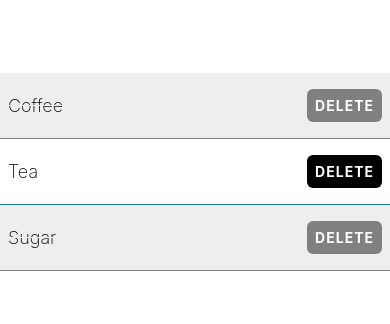
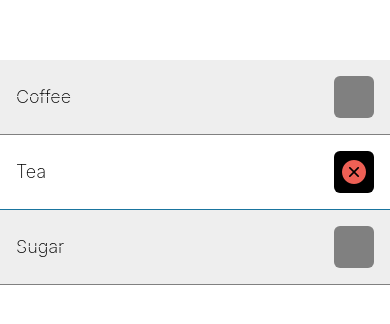
Before and after one commit to nathinho89/taskly, a React Native app: screen / in a window 390 px wide. Shown: the part 250-574 px from the top of the page. Built offline with nearby package versions, Linux system fonts and the light colour scheme.

Commit message:
Adding close icon to delete

```diff
--- a/components/ShoppingListItem.tsx
+++ b/components/ShoppingListItem.tsx
@@ -1,5 +1,6 @@
 import { StyleSheet, Text, View, TouchableOpacity, Alert } from 'react-native';
 import { theme } from '../theme';
+import AntDesign from '@expo/vector-icons/AntDesign';
 
 type ShoppingListItemProps = {
   name: string;
@@ -44,8 +45,13 @@
         ]}
         onPress={handleDelete}
         activeOpacity={0.8}
+        aria-label="Delete"
       >
-        <Text style={styles.shoppingItemBtnText}>Delete</Text>
+        <AntDesign
+          name="closecircle"
+          size={24}
+          color={isCompleted ? theme.colorGrey : theme.colorRed}
+        />
       </TouchableOpacity>
     </View>
   );
@@ -55,7 +61,7 @@
   shoppingItem: {
     borderBottomColor: theme.colorCerulian,
     borderBottomWidth: 1,
-    paddingHorizontal: 8,
+    paddingHorizontal: 16,
     paddingVertical: 16,
     flexDirection: 'row',
     justifyContent: 'space-between',
@@ -81,10 +87,4 @@
   shoppingItemBtnCompleted: {
     backgroundColor: theme.colorGrey,
   },
-  shoppingItemBtnText: {
-    color: theme.colorWhite,
-    fontWeight: 'bold',
-    textTransform: 'uppercase',
-    letterSpacing: 1,
-  },
 });
--- a/package.json
+++ b/package.json
@@ -13,7 +13,8 @@
     "expo": "~51.0.28",
     "expo-status-bar": "~1.12.1",
     "react": "18.2.0",
-    "react-native": "0.74.5"
+    "react-native": "0.74.5",
+    "@expo/vector-icons": "^14.0.2"
   },
   "devDependencies": {
     "@babel/core": "^7.20.0",
--- a/theme.ts
+++ b/theme.ts
@@ -4,4 +4,5 @@
   colorBlack: '#000',
   colorGrey: 'grey',
   colorLightGray: `#eee`,
+  colorRed: '#ee6055',
 };
```
Also changed, not shown: 1 other file (tests, documents, lock files or other folders).
